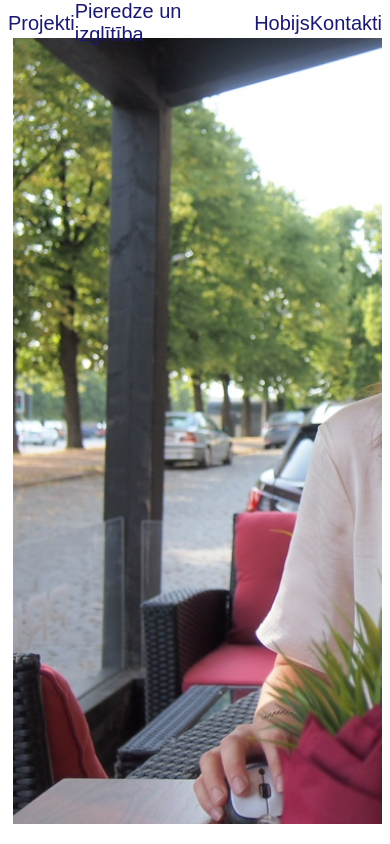
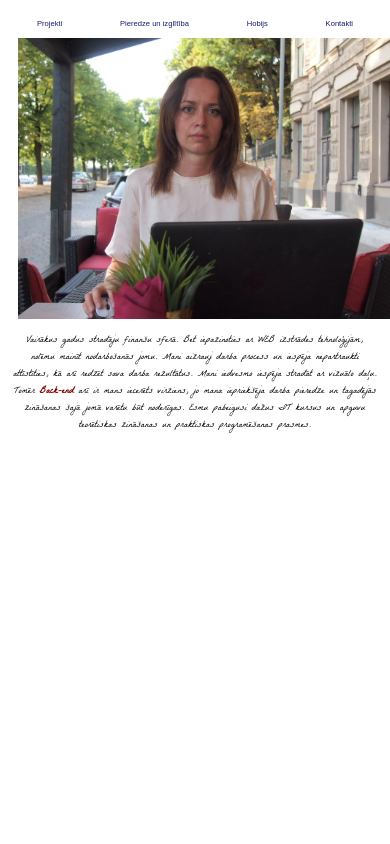
Before and after one commit to julacha/porfolio, a plain HTML site: page index.html in a window 390 px wide. Shown: the top 844 px of the page. Drawn offline with Linux system fonts and the light colour scheme; a web font is replaced by a local one.

Commit message:
added correction

```diff
--- a/index.html
+++ b/index.html
@@ -10,9 +10,9 @@
 </head>
 <body>
 <main id="container">
-<div class="photo"></div>
-<!-- <img class="photo" src="img/P1015880.JPG" alt="my_photo"> -->
-
+<div class="photo">
+<img class="photo" src="img/P1015880.JPG" alt="my_photo">
+</div>
   <nav>
     <a class="menu" href="projects.html">Projekti</a>
     <a class="menu" href="experience.html">Pieredze un izglītība</a>
--- a/style.css
+++ b/style.css
@@ -8,13 +8,13 @@
 .logo_2{
     width: 80px;
 }
-main{
+/* main{
     display: flex;
     justify-content: center;
 }
 main.center{
     display: flex;
-}
+} */
 #portfolio{
     display:grid;
     grid-template-rows: 1fr 1fr 1fr;
@@ -304,7 +304,7 @@ a .desc{
 }
 p{
     font-family: 'La Belle Aurore';
-    font-size: 25px;
+    font-size: 2.44vw;
     margin-right: 5px;
     margin-left: 5px;
     text-align: center;
@@ -317,9 +317,12 @@ a.inst:-webkit-any-link {
 }
 .photo{
     grid-area: 1/1/3/2;
-    background-image: url(img/P1015880.JPG);
+    /* background-image: url(img/P1015880.JPG);
     background-size: cover;
-    background-repeat: no-repeat;
+    background-repeat: no-repeat; */
+    width: 100%;
+    object-fit: cover;
+    object-position: center;
     margin-left: 5px;
    height: 100vh;
 }
@@ -332,7 +335,7 @@ nav{
 }
 nav a{
     font-family: 'Chivo', sans-serif;
-    font-size: 20px;
+    font-size: 1.95vw;
 }
 a .menu{
     /*20px*/
@@ -565,7 +568,7 @@ h4{
     }
     #container{
         display:grid;
-        grid-template-rows: 30px 1fr 1fr;
+        grid-template-rows: 30px 1fr auto;
         grid-template-columns: 1fr;
     }
     nav{
@@ -584,9 +587,12 @@ h4{
     }  */
     .photo{
         grid-area: 2/1/3/2;
-        background-image: url(img/P1015880.JPG);
-        background-size: cover;
-        background-repeat: no-repeat;
+        /* background-image: url(img/P1015880.JPG); */
+        /* background-size: cover;
+        background-repeat: no-repeat; */
+        width: 100%;
+        object-fit: cover;
+        object-position: center;
         margin-left: 5px;
         height: auto;
     }
```
